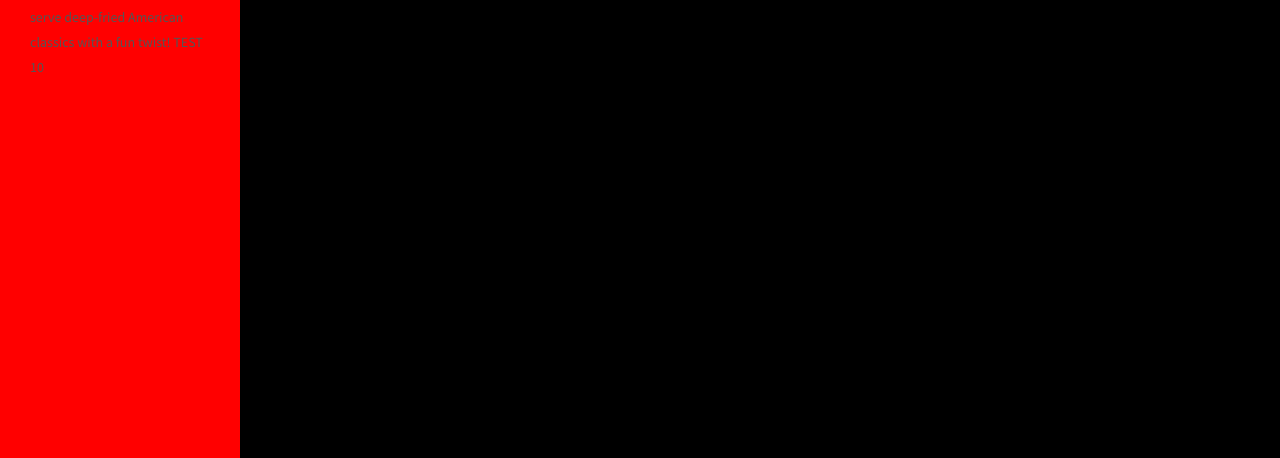
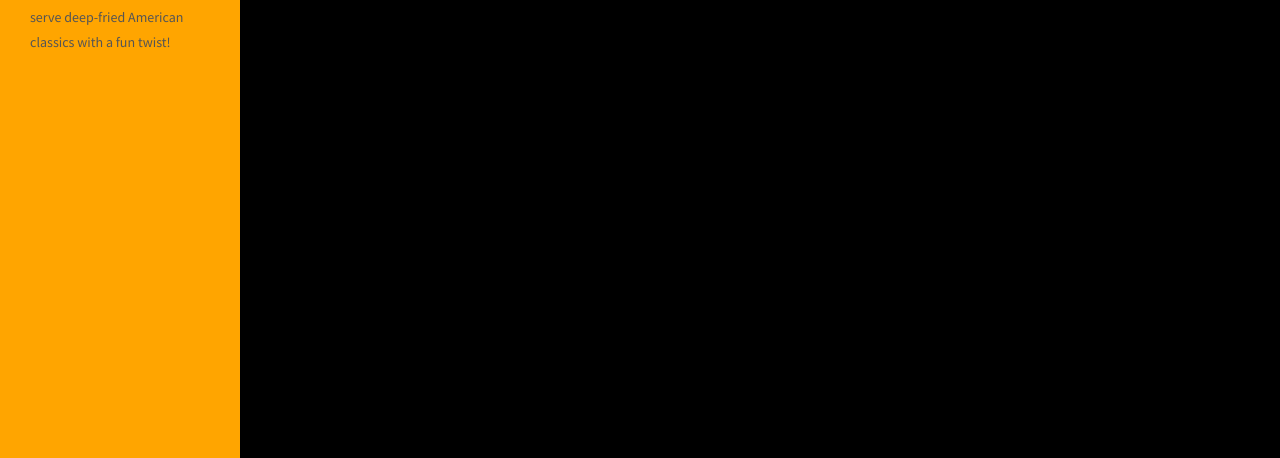
Before and after one commit to hoellenfahrt/cjs, a plain HTML site: page index.html in a window 1280 px wide. Shown: the part 274-732 px from the top of the page. Drawn offline with nearby package versions, Linux system fonts and the light colour scheme.

Commit message:
Update index.html

```diff
--- a/index.html
+++ b/index.html
@@ -34,14 +34,14 @@
     <a href="./index.html" class="navbar-brand">CJ's Cock & Balls</a>
   </div>
 
-  <nav class="sidebar" style="background-color:red !important;">
+  <nav class="sidebar" style="background-color:orange !important;">
     <div class="navbar-collapse" id="navbar-collapse">
       <div class="site-header hidden-xs">
           <a class="site-brand" href="./index.html" title="">
             <img class="img-responsive site-logo" alt="" src="./assets/images/cjlogo.png">
             CJ's Cock & Balls
           </a>
-        <p>We are CJ's Cock & Balls! We serve deep-fried American classics with a fun twist! TEST 10 </p>
+        <p>We are CJ's Cock & Balls! We serve deep-fried American classics with a fun twist!</p>
       </div>
 
 
```
